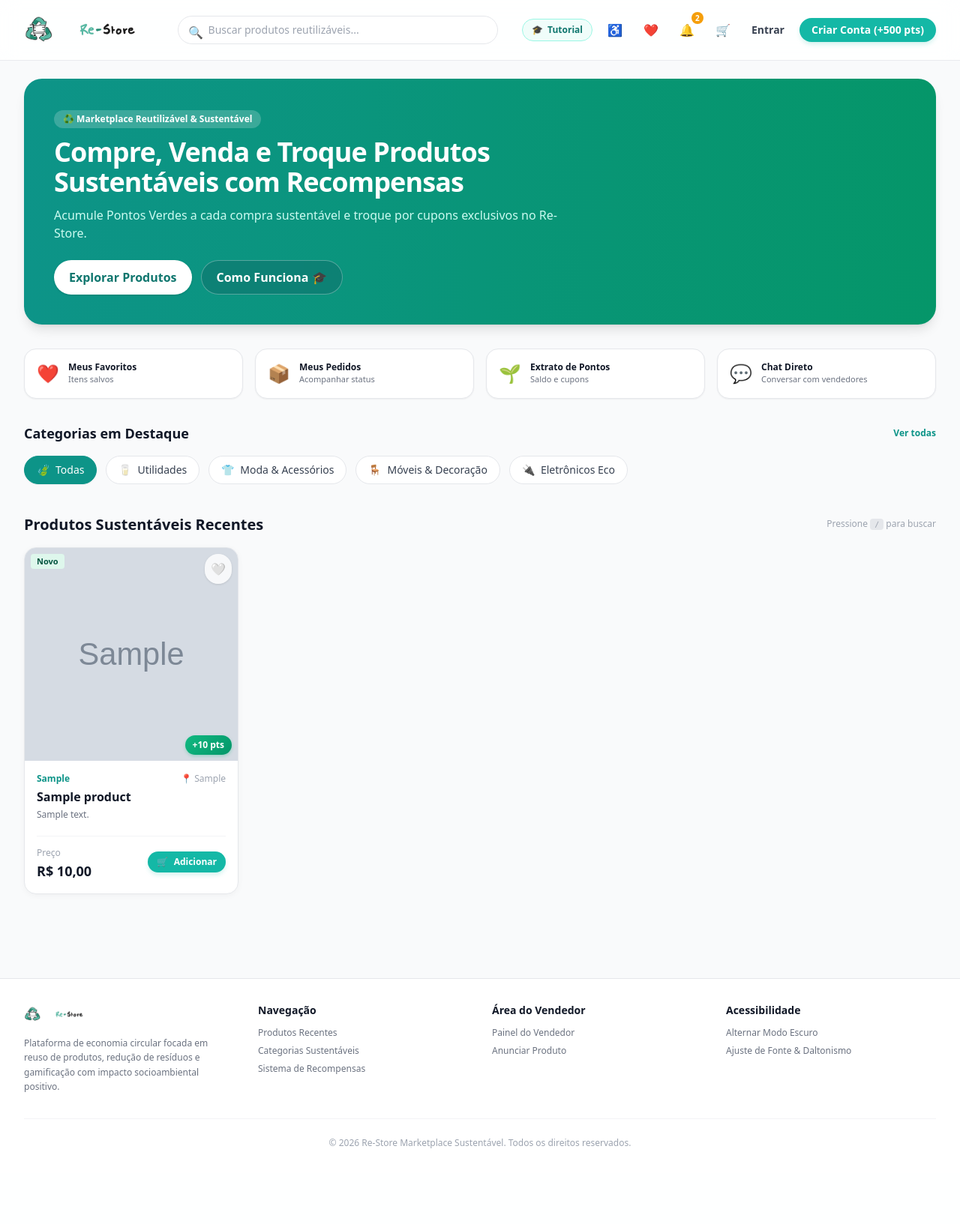
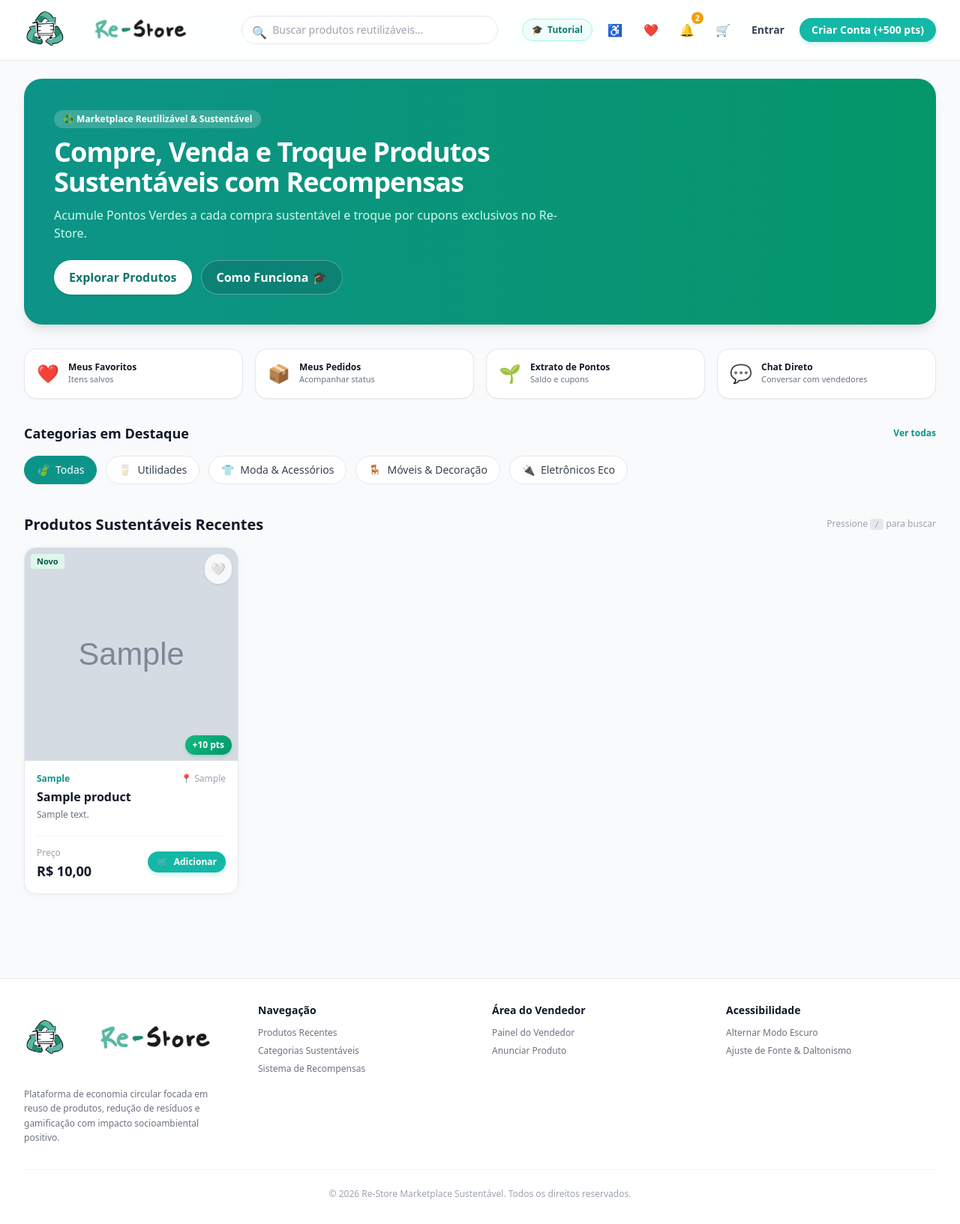
Before and after one commit to EduardaMarinsBrandao/TCC-ReStore, a PHP site: page / in a window 1280 px wide. Shown: the whole page at 75% size. Before the commit the page ends 1532 px from the top, so only its background shows below. Run offline with PHP 8.4, Linux system fonts and the light colour scheme; tables that the repository leaves empty hold one stand-in row (values such as "Sample post"); grey boxes marked "Sample" are stand-in pictures; some libraries are stand-ins or nearby versions.

Commit message:
Arrumando tamanho da logo

```diff
--- a/Re-Store/index.php
+++ b/Re-Store/index.php
@@ -50,9 +50,9 @@ initializeDatabase();
       <div class="flex items-center justify-between h-20">
 
         <!-- LOGO & BRAND -->
-        <div class="flex items-center gap-3 cursor-pointer group py-2" onclick="App.navigateTo('home')">
-          <img src="assets/images/logo-icon.png" class="h-12 md:h-14 w-auto object-contain transition-transform group-hover:scale-105 drop-shadow-sm" alt="Re-Store Icon">
-          <img src="assets/images/logo-text.png" class="h-10 md:h-12 w-auto object-contain transition-transform group-hover:scale-105" alt="Re-Store Logo">
+        <div class="flex items-center gap-0 cursor-pointer group py-2" onclick="App.navigateTo('home')">
+          <img src="assets/images/logo-icon.png" class="h-16 md:h-20 w-auto object-contain transition-transform group-hover:scale-105 drop-shadow-sm" alt="Re-Store Icon">
+          <img src="assets/images/logo-text.png" class="h-18 md:h-20 w-auto object-contain transition-transform group-hover:scale-105" alt="Re-Store Logo">
         </div>
 
         <!-- BUSCA RÁPIDA DESKTOP -->
@@ -165,9 +165,9 @@ initializeDatabase();
     <div class="max-w-7xl mx-auto px-4 sm:px-6 lg:px-8 text-center md:text-left">
       <div class="grid grid-cols-1 md:grid-cols-4 gap-8 mb-8">
         <div>
-          <div class="flex items-center gap-2 mb-3 justify-center md:justify-start cursor-pointer" onclick="App.navigateTo('home')">
-            <img src="assets/images/logo-icon.png" class="h-8 w-auto object-contain" alt="Re-Store Icon">
-            <img src="assets/images/logo-text.png" class="h-6 w-auto object-contain" alt="Re-Store Logo">
+          <div class="flex items-center gap-0 mb-4 justify-center md:justify-start cursor-pointer" onclick="App.navigateTo('home')">
+            <img src="assets/images/logo-icon.png" class="h-16 md:h-20 w-auto object-contain" alt="Re-Store Icon">
+            <img src="assets/images/logo-text.png" class="h-18 md:h-24 w-auto object-contain" alt="Re-Store Logo">
           </div>
           <p class="text-xs text-gray-500 leading-relaxed">
             Plataforma de economia circular focada em reuso de produtos, redução de resíduos e gamificação com impacto socioambiental positivo.
```
Also changed, not shown: 1 other file.
